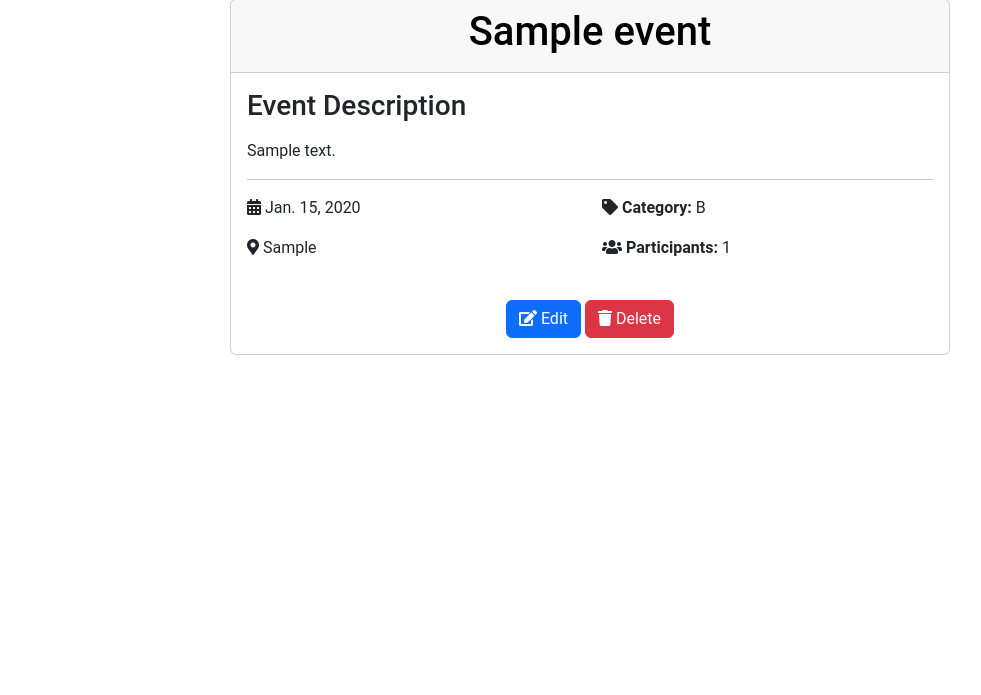
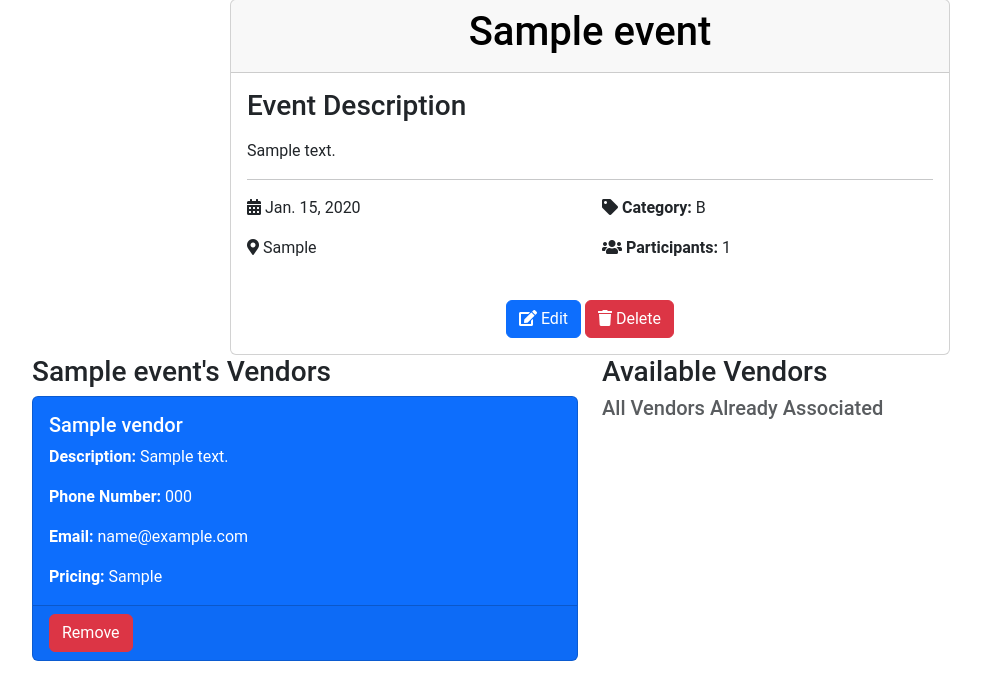
Before and after one commit to NikiiG/Event_Planner_Project3, a Django app: page /events/1/ in a window 1280 px wide. Shown: the part 105-800 px from the top of the page, without its empty margins (50-1031 px from the left). Run offline with Django 5.2, Linux system fonts and the light colour scheme; tables that the repository leaves empty hold one stand-in row (values such as "Sample post").

Commit message:
Adds vendors to detail event view

```diff
--- a/main_app/templates/events/event_detail.html
+++ b/main_app/templates/events/event_detail.html
@@ -35,4 +35,57 @@
         </div>
     </div>
 </div>
+<div class="row">
+  <div class="col-lg-6">
+    <h3>{{ event.name }}'s Vendors</h3>
+    {% if event.vendors.count %}
+      {% for vendor in event.vendors.all %}
+        <div class="card bg-primary text-white mb-3">
+          <div class="card-body">
+            <h5 class="card-title">{{ vendor.name }}</h5>
+            <p class="card-text"><strong>Description:</strong> {{ vendor.description }}</p>
+            <p class="card-text"><strong>Phone Number:</strong> {{ vendor.phone_number }}</p>
+            <p class="card-text"><strong>Email:</strong> {{ vendor.email }}</p>
+            <p class="card-text"><strong>Pricing:</strong> {{ vendor.pricing }}</p>
+          </div>
+          <div class="card-footer">
+            <form action="{% url 'unassoc_vendor' event.id vendor.id %}" method="POST">
+              {% csrf_token %}
+              <button type="submit" class="btn btn-danger">Remove</button>
+            </form>
+          </div>
+        </div>
+      {% endfor %}
+    {% else %}
+      <h5 class="text-muted">Vendors Coming Soon!</h5>
+    {% endif %}
+  </div>
+  <!-- Available vendors will come after this line -->
+  <div class="col-lg-6">
+    <h3>Available Vendors</h3>
+    {% if available_vendors.count %}
+      {% for vendor in available_vendors.all %}
+        <div class="card bg-primary text-white mb-3">
+          <div class="card-body">
+            <h5 class="card-title">{{ vendor.name }}</h5>
+            <p class="card-text"><strong>Description:</strong> {{ vendor.description }}</p>
+            <p class="card-text"><strong>Phone Number:</strong> {{ vendor.phone_number }}</p>
+            <p class="card-text"><strong>Email:</strong> {{ vendor.email }}</p>
+            <p class="card-text"><strong>Pricing:</strong> {{ vendor.pricing }}</p>
+          </div>
+          <div class="card-footer">
+            <form action="{% url 'assoc_vendor' event.id vendor.id %}" method="POST">
+              {% csrf_token %}
+              <button type="submit" class="btn btn-success">Add</button>
+            </form>
+          </div>
+        </div>
+      {% endfor %}
+    {% else %}
+      <h5 class="text-muted">All Vendors Already Associated</h5>
+    {% endif %}
+  </div>
+</div>
+
+
 {% endblock %}
--- a/main_app/urls.py
+++ b/main_app/urls.py
@@ -14,4 +14,6 @@ urlpatterns = [
     path('events/<int:pk>/delete/', views.EventDelete.as_view(), name='Events_delete'),
     path('accounts/signup/', views.signup, name='signup'),
     path('dashboard/', views.dashboard, name='dashboard'),
+    path('events/<int:event_id>/assoc_vendor/<int:vendor_id>/', views.assoc_vendor, name='assoc_vendor'),
+    path('events/<int:event_id>/unassoc_vendor/<int:vendor_id>/', views.unassoc_vendor, name='unassoc_vendor'),
 ]
--- a/main_app/views.py
+++ b/main_app/views.py
@@ -71,7 +71,13 @@ def upcoming_events(request):
 
 def event_detail(request, event_id):
     event = Event.objects.get(id=event_id)
-    context = {'event': event}
+    related_vendors = event.vendors.all()
+    available_vendors = Vendor.objects.exclude(event=event)
+    context = {
+        'event': event,
+        'related_vendors': related_vendors,
+        'available_vendors': available_vendors,
+    }
     return render(request, 'events/event_detail.html', context)
 
 
@@ -108,3 +114,17 @@ def dashboard(request):
             'user_vendors': user_vendors,
         }
         return render(request, 'dashboard.html', context)
+
+@login_required
+def assoc_vendor(request, event_id, vendor_id):
+    event = Event.objects.get(id=event_id)
+    vendor = Vendor.objects.get(id=vendor_id)
+    event.vendors.add(vendor)
+    return redirect('event_detail', event_id=event_id)
+
+@login_required
+def unassoc_vendor(request, event_id, vendor_id):
+    event = Event.objects.get(id=event_id)
+    vendor = Vendor.objects.get(id=vendor_id)
+    event.vendors.remove(vendor)
+    return redirect('event_detail', event_id=event_id)
```
